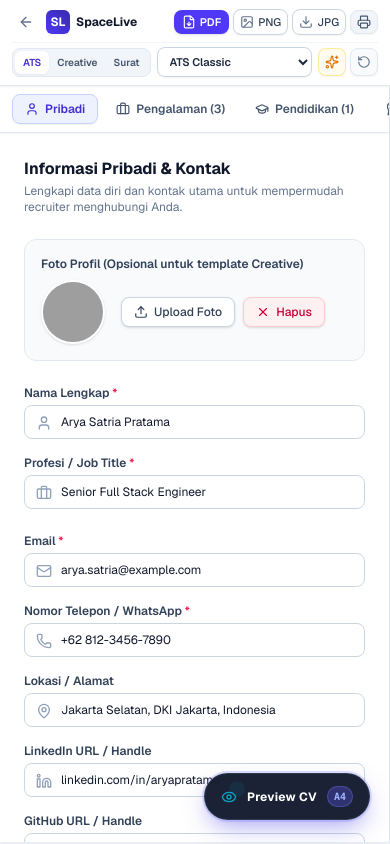
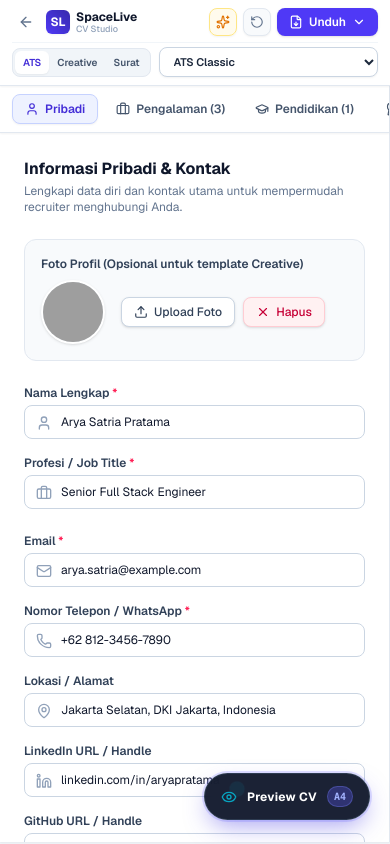
Before and after one commit to Fajarrr124314/CV-Generate, a Next.js app: page /builder in a window 390 px wide. Built offline with nearby package versions, Linux system fonts and the light colour scheme; grey boxes are pictures that could not be loaded.

Commit message:
feat(mobile): compact header with floating Unduh dropdown menu for PDF, PNG, JPG, and Print

```diff
--- a/src/app/builder/page.tsx
+++ b/src/app/builder/page.tsx
@@ -213,9 +213,9 @@ function BuilderContent() {
 
       {/* Top Navbar Header (Hidden in Print) */}
       <header className="no-print bg-white border-b border-slate-200 sticky top-0 z-40 px-3 sm:px-4 py-2 sm:py-2.5 shadow-xs">
-        {/* MOBILE VIEW (< lg): Exactly 2 Clean, Compact, Organized Rows (Fits Any Mobile Screen) */}
+        {/* MOBILE VIEW (< lg): 2 Clean, Spacious Rows with Floating Download Menu */}
         <div className="lg:hidden flex flex-col gap-1.5">
-          {/* Row 1: Logo & Navigation + Full Export Suite (PDF, PNG, JPG, Print) */}
+          {/* Row 1: Logo & Navigation + Quick Sample/Reset + Floating Unduh Dropdown */}
           <div className="flex items-center justify-between gap-1.5 min-w-0">
             {/* Left: Back & Brand */}
             <div className="flex items-center gap-1.5 shrink-0">
@@ -230,26 +230,46 @@ function BuilderContent() {
                 <div className="w-6 h-6 rounded-md bg-gradient-to-tr from-indigo-600 to-indigo-800 flex items-center justify-center text-white font-bold text-xs shadow-xs shrink-0">
                   SL
                 </div>
-                <div className="hidden min-[360px]:block">
+                <div className="hidden min-[340px]:block">
                   <h1 className="text-xs font-bold text-slate-900 leading-none">SpaceLive</h1>
-                  <p className="text-[9px] text-slate-400 font-medium leading-none mt-0.5 hidden min-[400px]:block">CV Studio</p>
+                  <p className="text-[9px] text-slate-400 font-medium leading-none mt-0.5 hidden min-[380px]:block">CV Studio</p>
                 </div>
               </div>
             </div>
 
-            {/* Right: ExportBar (PDF, PNG, JPG, Print) */}
-            <div className="flex items-center shrink-0">
+            {/* Right: Actions (Sample, Reset, and Floating Unduh Dropdown) */}
+            <div className="flex items-center gap-1.5 shrink-0">
+              <button
+                type="button"
+                onClick={handleLoadSample}
+                className="p-1.5 bg-amber-50/90 border border-amber-200 hover:bg-amber-100 text-amber-600 rounded-lg shadow-xs transition-colors cursor-pointer shrink-0"
+                title="Muat Data Contoh"
+              >
+                <Sparkles className="w-3.5 h-3.5" />
+              </button>
+
+              <button
+                type="button"
+                onClick={handleReset}
+                className="p-1.5 bg-slate-50 border border-slate-200 hover:bg-slate-100 text-slate-500 hover:text-rose-600 rounded-lg shadow-xs transition-colors cursor-pointer shrink-0"
+                title="Kosongkan Semua Form"
+              >
+                <RotateCcw className="w-3.5 h-3.5" />
+              </button>
+
+              {/* Floating Unduh Dropdown (PDF, PNG, JPG, Print) */}
               <ExportBar
                 elementId="resume-preview"
                 candidateName={data.personal.fullName}
                 documentType={data.category === 'COVER_LETTER' ? 'Cover_Letter' : 'CV'}
                 theme="light"
+                variant="dropdown"
               />
             </div>
           </div>
 
-          {/* Row 2: Category Segmented Switcher + Template Dropdown + Sample & Reset */}
-          <div className="flex items-center gap-1.5 pt-1 border-t border-slate-100 min-w-0">
+          {/* Row 2: Category Segmented Switcher + Full-Width Template Dropdown */}
+          <div className="flex items-center gap-2 pt-1 border-t border-slate-100 min-w-0">
             {/* Category Segmented Control */}
             <div className="flex items-center bg-slate-100 p-0.5 rounded-lg border border-slate-200 text-[10px] sm:text-[11px] shrink-0">
               <button
@@ -292,7 +312,7 @@ function BuilderContent() {
               <select
                 value={data.templateId}
                 onChange={(e) => handleSelectTemplate(e.target.value)}
-                className="w-full bg-white border border-slate-300 text-slate-800 text-[11px] font-semibold rounded-lg px-2 py-1.5 focus:outline-none focus:ring-1 focus:ring-indigo-500 cursor-pointer shadow-xs truncate"
+                className="w-full bg-white border border-slate-300 text-slate-800 text-[11px] font-semibold rounded-lg px-2.5 py-1.5 focus:outline-none focus:ring-1 focus:ring-indigo-500 cursor-pointer shadow-xs truncate"
               >
                 {TEMPLATES.filter((t) => t.category === data.category).map((tmpl) => (
                   <option key={tmpl.id} value={tmpl.id}>
@@ -300,27 +320,6 @@ function BuilderContent() {
                   </option>
                 ))}
               </select>
-            </div>
-
-            {/* Quick Sample & Reset Buttons */}
-            <div className="flex items-center gap-1 shrink-0">
-              <button
-                type="button"
-                onClick={handleLoadSample}
-                className="p-1.5 bg-amber-50/80 border border-amber-200/80 hover:bg-amber-100 text-amber-600 rounded-lg shadow-xs transition-colors cursor-pointer shrink-0"
-                title="Muat Data Contoh"
-              >
-                <Sparkles className="w-3.5 h-3.5" />
-              </button>
-
-              <button
-                type="button"
-                onClick={handleReset}
-                className="p-1.5 bg-slate-50 border border-slate-200 hover:bg-slate-100 text-slate-500 hover:text-rose-600 rounded-lg shadow-xs transition-colors cursor-pointer shrink-0"
-                title="Kosongkan Semua Form"
-              >
-                <RotateCcw className="w-3.5 h-3.5" />
-              </button>
             </div>
           </div>
         </div>
@@ -748,6 +747,8 @@ function BuilderContent() {
                 candidateName={data.personal.fullName}
                 documentType={data.category === 'COVER_LETTER' ? 'Cover_Letter' : 'CV'}
                 theme="dark"
+                variant="dropdown"
+                dropdownPlacement="top"
               />
 
               <button
--- a/src/components/export/ExportBar.tsx
+++ b/src/components/export/ExportBar.tsx
@@ -1,7 +1,7 @@
 'use client';
 
 import React, { useState } from 'react';
-import { Download, FileDown, Image as LucideImage, Printer, Loader2, Check } from 'lucide-react';
+import { Download, FileDown, Image as LucideImage, Printer, Loader2, Check, ChevronDown, Sparkles } from 'lucide-react';
 import { exportToPDF, exportToImage, printDocument } from '@/utils/exportDocument';
 
 interface Props {
@@ -9,11 +9,21 @@ interface Props {
   candidateName?: string;
   documentType?: string;
   theme?: 'light' | 'dark';
+  variant?: 'auto' | 'dropdown' | 'buttons';
+  dropdownPlacement?: 'bottom' | 'top';
 }
 
-export const ExportBar: React.FC<Props> = ({ elementId, candidateName, documentType, theme = 'light' }) => {
+export const ExportBar: React.FC<Props> = ({
+  elementId,
+  candidateName,
+  documentType,
+  theme = 'light',
+  variant = 'auto',
+  dropdownPlacement = 'bottom',
+}) => {
   const [isExporting, setIsExporting] = useState<string | null>(null);
   const [isDone, setIsDone] = useState(false);
+  const [isOpen, setIsOpen] = useState(false);
 
   const cleanName = (candidateName || 'Resume').trim().replace(/\s+/g, '_');
   const baseFilename = `${cleanName}_${documentType || 'CV'}`;
@@ -32,7 +42,7 @@ export const ExportBar: React.FC<Props> = ({ elementId, candidateName, documentT
   };
 
   const handleExportImage = async (format: 'png' | 'jpeg') => {
-    const label = format === 'jpeg' ? 'JPEG' : 'PNG';
+    const label = format === 'jpeg' ? 'JPG' : 'PNG';
     try {
       setIsExporting(label);
       await exportToImage(elementId, format, `${baseFilename}.${format}`);
@@ -52,6 +62,192 @@ export const ExportBar: React.FC<Props> = ({ elementId, candidateName, documentT
 
   const isDark = theme === 'dark';
 
+  // Dropdown Menu Component
+  const renderDropdown = () => (
+    <div className="relative shrink-0">
+      {/* Trigger Button */}
+      <button
+        type="button"
+        disabled={!!isExporting}
+        onClick={() => setIsOpen(!isOpen)}
+        className={`px-3 py-1.5 bg-indigo-600 hover:bg-indigo-700 active:scale-95 text-white text-xs font-semibold rounded-lg shadow-sm flex items-center gap-1.5 transition-all cursor-pointer shrink-0 disabled:opacity-80`}
+        title="Pilih format unduhan (PDF, PNG, JPG, Cetak)"
+      >
+        {isExporting ? (
+          <>
+            <Loader2 className="w-3.5 h-3.5 animate-spin shrink-0" />
+            <span>Membuat {isExporting}...</span>
+          </>
+        ) : isDone ? (
+          <>
+            <Check className="w-3.5 h-3.5 text-emerald-300 shrink-0" />
+            <span>Berhasil!</span>
+          </>
+        ) : (
+          <>
+            <FileDown className="w-3.5 h-3.5 shrink-0" />
+            <span>Unduh</span>
+            <ChevronDown className={`w-3.5 h-3.5 transition-transform duration-200 shrink-0 ${isOpen ? 'rotate-180' : ''}`} />
+          </>
+        )}
+      </button>
+
+      {/* Floating Popover Choices */}
+      {isOpen && (
+        <>
+          {/* Backdrop for click outside */}
+          <div
+            className="fixed inset-0 z-40"
+            onClick={() => setIsOpen(false)}
+          />
+
+          {/* Floating Dropdown Card */}
+          <div
+            className={`absolute right-0 z-50 w-72 rounded-xl shadow-2xl border p-1.5 flex flex-col gap-1 transition-all animate-in fade-in zoom-in-95 duration-150 ${
+              dropdownPlacement === 'top' ? 'bottom-full mb-2' : 'top-full mt-2'
+            } ${
+              isDark
+                ? 'bg-slate-900 border-slate-700 text-white'
+                : 'bg-white border-slate-200 text-slate-800'
+            }`}
+          >
+            <div className={`px-2.5 py-1.5 text-[10px] font-bold uppercase tracking-wider border-b flex items-center justify-between ${
+              isDark ? 'border-slate-800 text-slate-400' : 'border-slate-100 text-slate-400'
+            }`}>
+              <span>Pilih Format Unduh</span>
+              <span className="text-indigo-500 font-semibold flex items-center gap-1">
+                <Sparkles className="w-3 h-3" /> Siap Cetak
+              </span>
+            </div>
+
+            {/* Option 1: PDF */}
+            <button
+              type="button"
+              disabled={!!isExporting}
+              onClick={() => {
+                setIsOpen(false);
+                handleExportPDF();
+              }}
+              className={`w-full px-2.5 py-2 rounded-lg flex items-center justify-between transition-colors text-left group cursor-pointer ${
+                isDark ? 'hover:bg-slate-800 active:bg-slate-700' : 'hover:bg-indigo-50 active:bg-indigo-100'
+              }`}
+            >
+              <div className="flex items-center gap-2.5">
+                <div className="w-7 h-7 rounded-lg bg-indigo-600/15 text-indigo-600 dark:text-indigo-400 flex items-center justify-center shrink-0 group-hover:scale-105 transition-transform">
+                  <FileDown className="w-4 h-4" />
+                </div>
+                <div>
+                  <div className="text-xs font-semibold text-slate-900 dark:text-white group-hover:text-indigo-600">
+                    Dokumen PDF
+                  </div>
+                  <div className="text-[10px] text-slate-500 dark:text-slate-400 leading-tight">
+                    Standar HRD & lolos ATS (A4)
+                  </div>
+                </div>
+              </div>
+              <span className="text-[9px] font-bold bg-indigo-100 dark:bg-indigo-950 text-indigo-700 dark:text-indigo-300 px-1.5 py-0.5 rounded border border-indigo-200/50 uppercase">
+                Utama
+              </span>
+            </button>
+
+            {/* Option 2: PNG */}
+            <button
+              type="button"
+              disabled={!!isExporting}
+              onClick={() => {
+                setIsOpen(false);
+                handleExportImage('png');
+              }}
+              className={`w-full px-2.5 py-2 rounded-lg flex items-center justify-between transition-colors text-left group cursor-pointer ${
+                isDark ? 'hover:bg-slate-800 active:bg-slate-700' : 'hover:bg-slate-50 active:bg-slate-100'
+              }`}
+            >
+              <div className="flex items-center gap-2.5">
+                <div className="w-7 h-7 rounded-lg bg-emerald-600/15 text-emerald-600 dark:text-emerald-400 flex items-center justify-center shrink-0 group-hover:scale-105 transition-transform">
+                  <LucideImage className="w-4 h-4" />
+                </div>
+                <div>
+                  <div className="text-xs font-semibold text-slate-900 dark:text-white group-hover:text-emerald-600">
+                    Gambar PNG
+                  </div>
+                  <div className="text-[10px] text-slate-500 dark:text-slate-400 leading-tight">
+                    Resolusi tinggi jernih tanpa blur
+                  </div>
+                </div>
+              </div>
+              <span className="text-[9px] font-bold bg-emerald-100 dark:bg-emerald-950 text-emerald-700 dark:text-emerald-300 px-1.5 py-0.5 rounded border border-emerald-200/50 uppercase">
+                HD
+              </span>
+            </button>
+
+            {/* Option 3: JPG */}
+            <button
+              type="button"
+              disabled={!!isExporting}
+              onClick={() => {
+                setIsOpen(false);
+                handleExportImage('jpeg');
+              }}
+              className={`w-full px-2.5 py-2 rounded-lg flex items-center justify-between transition-colors text-left group cursor-pointer ${
+                isDark ? 'hover:bg-slate-800 active:bg-slate-700' : 'hover:bg-slate-50 active:bg-slate-100'
+              }`}
+            >
+              <div className="flex items-center gap-2.5">
+                <div className="w-7 h-7 rounded-lg bg-amber-600/15 text-amber-600 dark:text-amber-400 flex items-center justify-center shrink-0 group-hover:scale-105 transition-transform">
+                  <Download className="w-4 h-4" />
+                </div>
+                <div>
+                  <div className="text-xs font-semibold text-slate-900 dark:text-white group-hover:text-amber-600">
+                    Gambar JPG
+                  </div>
+                  <div className="text-[10px] text-slate-500 dark:text-slate-400 leading-tight">
+                    Ukuran file kompresi ringan
+                  </div>
+                </div>
+              </div>
+              <span className="text-[9px] font-bold bg-amber-100 dark:bg-amber-950 text-amber-700 dark:text-amber-300 px-1.5 py-0.5 rounded border border-amber-200/50 uppercase">
+                Ringan
+              </span>
+            </button>
+
+            {/* Option 4: Print */}
+            <button
+              type="button"
+              onClick={() => {
+                setIsOpen(false);
+                printDocument();
+              }}
+              className={`w-full px-2.5 py-2 rounded-lg flex items-center justify-between transition-colors text-left group cursor-pointer border-t ${
+                isDark
+                  ? 'border-slate-800 hover:bg-slate-800 active:bg-slate-700'
+                  : 'border-slate-100 hover:bg-slate-50 active:bg-slate-100'
+              }`}
+            >
+              <div className="flex items-center gap-2.5">
+                <div className="w-7 h-7 rounded-lg bg-slate-500/15 text-slate-600 dark:text-slate-300 flex items-center justify-center shrink-0 group-hover:scale-105 transition-transform">
+                  <Printer className="w-4 h-4" />
+                </div>
+                <div>
+                  <div className="text-xs font-semibold text-slate-900 dark:text-white">
+                    Cetak Dokumen
+                  </div>
+                  <div className="text-[10px] text-slate-500 dark:text-slate-400 leading-tight">
+                    Dialog print browser langsung
+                  </div>
+                </div>
+              </div>
+              <span className="text-[9px] font-bold bg-slate-100 dark:bg-slate-800 text-slate-600 dark:text-slate-300 px-1.5 py-0.5 rounded uppercase">
+                Print
+              </span>
+            </button>
+          </div>
+        </>
+      )}
+    </div>
+  );
+
+  // Buttons Row Component (Desktop View)
+  const renderButtons = () => {
     const secondaryBtnStyle = isDark
       ? 'bg-slate-800 hover:bg-slate-700 text-slate-200 border-slate-700 shadow-xs'
       : 'bg-white hover:bg-slate-50 text-slate-700 border-slate-300 shadow-xs';
@@ -67,33 +263,33 @@ export const ExportBar: React.FC<Props> = ({ elementId, candidateName, documentT
           type="button"
           disabled={!!isExporting}
           onClick={handleExportPDF}
-        className="px-2 sm:px-3 py-1 sm:py-1.5 bg-indigo-600 hover:bg-indigo-700 active:scale-95 text-white text-[11px] sm:text-xs font-semibold rounded-lg shadow-sm flex items-center gap-1 sm:gap-1.5 transition-all disabled:opacity-50 cursor-pointer shrink-0"
+          className="px-2.5 sm:px-3.5 py-1.5 bg-indigo-600 hover:bg-indigo-700 active:scale-95 text-white text-xs font-semibold rounded-lg shadow-sm flex items-center gap-1.5 transition-all disabled:opacity-50 cursor-pointer shrink-0"
           title="Download Dokumen PDF A4 Berkualitas Tinggi"
         >
           {isExporting === 'PDF' ? (
             <>
               <Loader2 className="w-3.5 h-3.5 animate-spin shrink-0" />
-            <span><span className="hidden min-[400px]:inline">Membuat </span>PDF...</span>
+              <span>Membuat PDF...</span>
             </>
           ) : isDone ? (
             <>
               <Check className="w-3.5 h-3.5 text-emerald-300 shrink-0" />
-            <span><span className="hidden min-[400px]:inline">Berhasil </span>Unduh!</span>
+              <span>Berhasil Unduh!</span>
             </>
           ) : (
             <>
               <FileDown className="w-3.5 h-3.5 shrink-0" />
-            <span><span className="hidden min-[400px]:inline">Download </span>PDF</span>
+              <span>Download PDF</span>
             </>
           )}
         </button>
 
-      {/* Secondary: PNG (Available on Mobile & Desktop) */}
+        {/* Secondary: PNG */}
         <button
           type="button"
           disabled={!!isExporting}
           onClick={() => handleExportImage('png')}
-        className={`px-1.5 sm:px-2.5 py-1 sm:py-1.5 border text-[11px] sm:text-xs font-medium rounded-lg flex items-center gap-1 sm:gap-1.5 transition-all active:scale-95 disabled:opacity-50 cursor-pointer shrink-0 ${secondaryBtnStyle}`}
+          className={`px-2.5 py-1.5 border text-xs font-medium rounded-lg flex items-center gap-1.5 transition-all active:scale-95 disabled:opacity-50 cursor-pointer shrink-0 ${secondaryBtnStyle}`}
           title="Download gambar PNG tajam"
         >
           {isExporting === 'PNG' ? (
@@ -109,15 +305,15 @@ export const ExportBar: React.FC<Props> = ({ elementId, candidateName, documentT
           )}
         </button>
 
-      {/* Secondary: JPG (Available on Mobile & Desktop) */}
+        {/* Secondary: JPG */}
         <button
           type="button"
           disabled={!!isExporting}
           onClick={() => handleExportImage('jpeg')}
-        className={`px-1.5 sm:px-2.5 py-1 sm:py-1.5 border text-[11px] sm:text-xs font-medium rounded-lg flex items-center gap-1 sm:gap-1.5 transition-all active:scale-95 disabled:opacity-50 cursor-pointer shrink-0 ${secondaryBtnStyle}`}
+          className={`px-2.5 py-1.5 border text-xs font-medium rounded-lg flex items-center gap-1.5 transition-all active:scale-95 disabled:opacity-50 cursor-pointer shrink-0 ${secondaryBtnStyle}`}
           title="Download gambar JPG kompresi ringan"
         >
-        {isExporting === 'JPEG' ? (
+          {isExporting === 'JPG' ? (
             <>
               <Loader2 className="w-3.5 h-3.5 animate-spin shrink-0 text-indigo-500" />
               <span className="text-indigo-500 font-semibold">JPG...</span>
@@ -130,16 +326,37 @@ export const ExportBar: React.FC<Props> = ({ elementId, candidateName, documentT
           )}
         </button>
 
-      {/* Native Print (Available on Mobile & Desktop) */}
+        {/* Native Print */}
         <button
           type="button"
           onClick={printDocument}
-        className={`px-1.5 sm:px-2.5 py-1 sm:py-1.5 border text-[11px] sm:text-xs font-medium rounded-lg flex items-center gap-1 sm:gap-1.5 transition-all active:scale-95 cursor-pointer shrink-0 ${printBtnStyle}`}
+          className={`px-2.5 py-1.5 border text-xs font-medium rounded-lg flex items-center gap-1.5 transition-all active:scale-95 cursor-pointer shrink-0 ${printBtnStyle}`}
           title="Cetak langsung atau simpan via dialog print browser"
         >
           <Printer className={`w-3.5 h-3.5 shrink-0 ${isDark ? 'text-slate-400' : 'text-slate-600'}`} />
-        <span className="hidden min-[420px]:inline">Print</span>
+          <span>Print</span>
         </button>
       </div>
     );
   };
+
+  if (variant === 'dropdown') {
+    return renderDropdown();
+  }
+
+  if (variant === 'buttons') {
+    return renderButtons();
+  }
+
+  // Variant 'auto': Dropdown on mobile (< lg), full buttons on desktop (>= lg)
+  return (
+    <>
+      <div className="lg:hidden">
+        {renderDropdown()}
+      </div>
+      <div className="hidden lg:block">
+        {renderButtons()}
+      </div>
+    </>
+  );
+};
```
Lines whose indentation alone changed are shown as unchanged.
